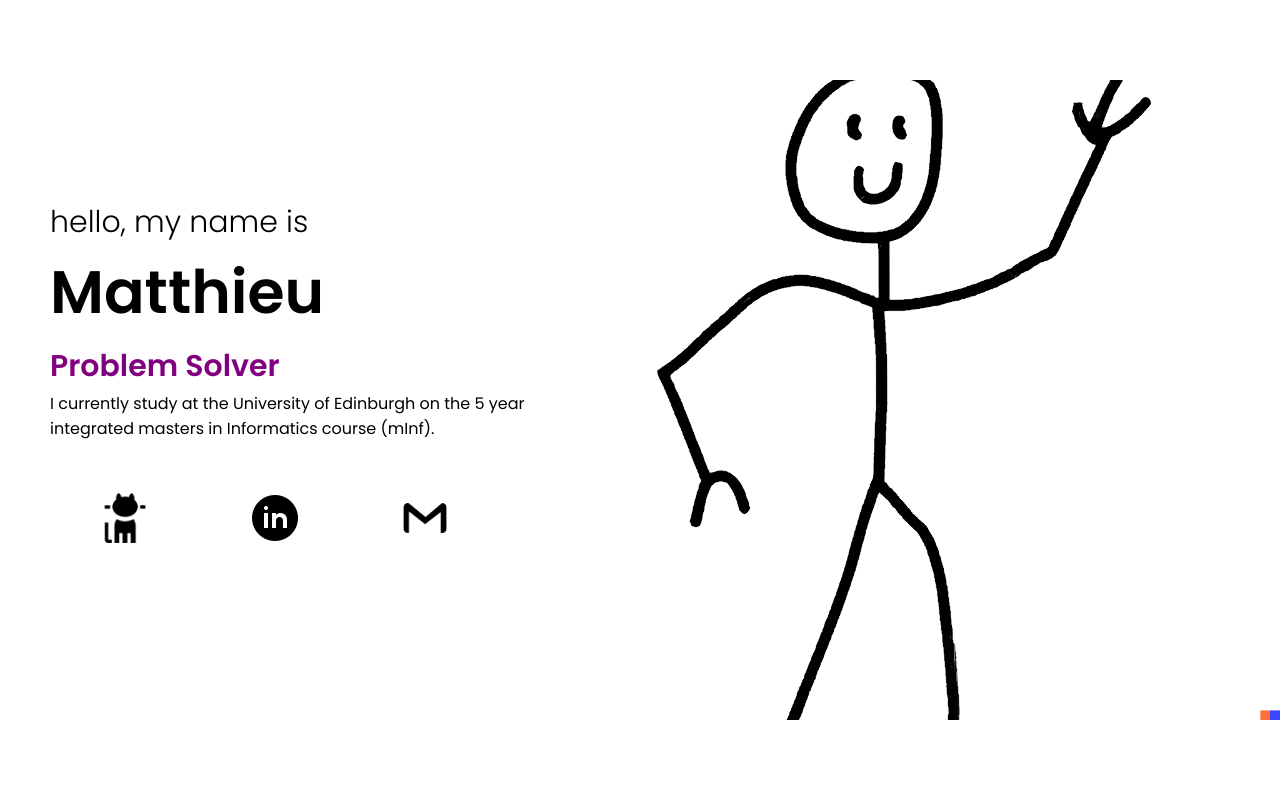
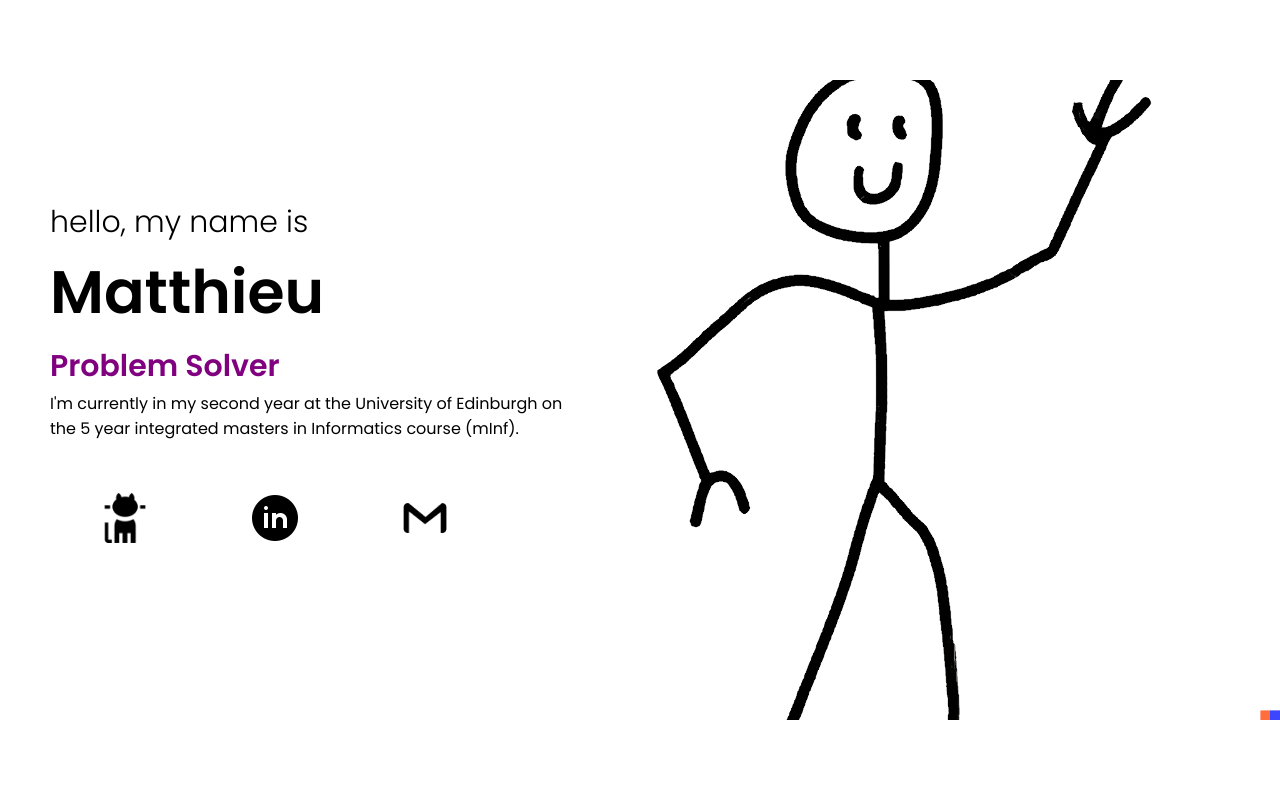
Before and after one commit to matth1eumartin/matthieumartin, a React (Create React App) app: page / in a window 1280 px wide. Shown: the top 800 px of the page. Built offline with nearby package versions, Linux system fonts and the light colour scheme.

Commit message:
fixed scaling issues for work experience

```diff
--- a/src/components/about/About.jsx
+++ b/src/components/about/About.jsx
@@ -16,7 +16,7 @@ const About = () => {
             <div className="a-right">
                 <h1 className="a-title">About Me</h1>
                 <p className="a-desc-1">
-                    <br></br>My skills mostly lie with Python, the language I am most comfortable with,
+                    <br></br>I'm most used to Python,
                     but I am also comfortable with Java, JavaScript, Haskell, SQL HTML and CSS, as well as a little bit of Go, C++, C# and C. I first gained
                     interest in programming around the age of 14, where I learned Visual Basic while
                     studying towards a National 5 in Computer Science, and haven't stopped wanting to learn
--- a/src/components/achievements/achievements.css
+++ b/src/components/achievements/achievements.css
@@ -1,5 +1,4 @@
 .ac {
-    height: 120vh;
     display: flex;
     align-items: center;
 }
--- a/src/components/intro/Intro.jsx
+++ b/src/components/intro/Intro.jsx
@@ -24,7 +24,7 @@ const Intro = () => {
                         </div>
                     </div>
                     <p className="i-desc">
-                        I currently study at the University of Edinburgh on the 5 year integrated masters in Informatics course (mInf).
+                        I'm currently in my second year at the University of Edinburgh on the 5 year integrated masters in Informatics course (mInf).
                     </p>
                     <div className="links">
                     <a href = "https://github.com/matth1eumartin">
```
Also changed, not shown: package.json (+7 -1 lines), 2 other files (tests, documents, lock files or other folders).
